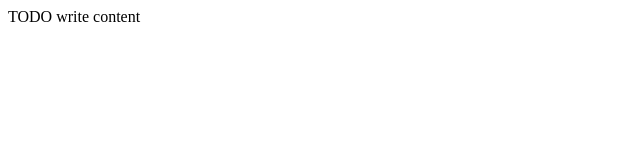
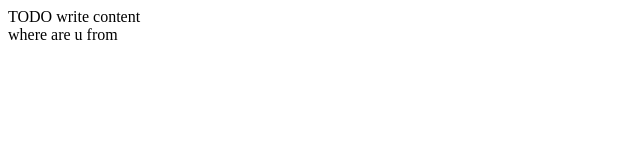
Before and after one commit to rajeshoec/upgraded-train, a plain HTML site: page public_html/index.html in a window 1280 px wide. Shown: the full height of the page, 0-640 px from the left. Drawn offline with Linux system fonts and the light colour scheme.

Commit message:
first commit

```diff
--- a/public_html/index.html
+++ b/public_html/index.html
@@ -12,5 +12,6 @@ and open the template in the editor.
     </head>
     <body>
         <div>TODO write content</div>
+        <span>where are u from</span>
     </body>
 </html>
```
